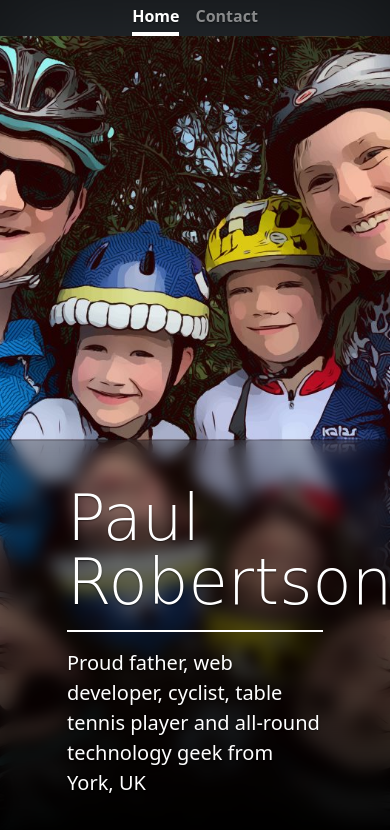
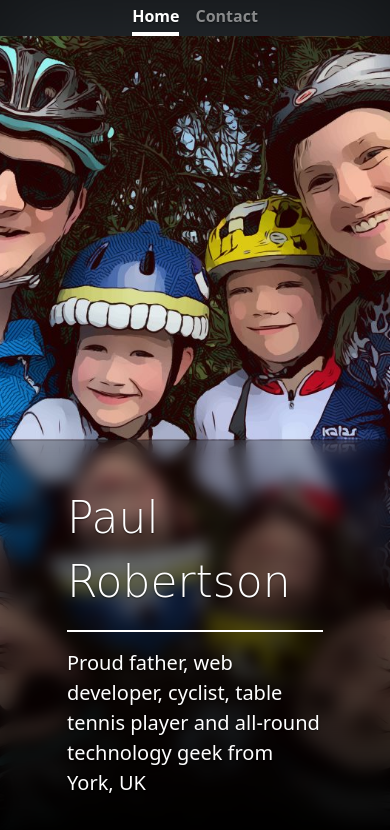
Before and after one commit to paulrobertson/paulrobertson.github.io, a plain HTML site: page index.html in a window 390 px wide. Drawn offline with nearby package versions, Linux system fonts and the light colour scheme; a web font is replaced by a local one.

Commit message:
Change mobile font size

```diff
--- a/css/jenandpaul.css
+++ b/css/jenandpaul.css
@@ -51,9 +51,7 @@ main {
 }
 
 main h1 {
-    font-size: 4rem;
     font-weight: 200;
-    line-height: 4rem;
     font-family: 'Shadows Into Light Two', cursive;
     border-bottom: 2px solid #fff;
 }
@@ -61,6 +59,12 @@ main h1 {
 @media (max-width: 767.98px) {
     main.border {
         border: none !important;
+    }
+
+    main h1 {
+        font-size: 2.75rem;
+        font-weight: 200;
+        line-height: 4rem;
     }
 
     main #content .text {
```
